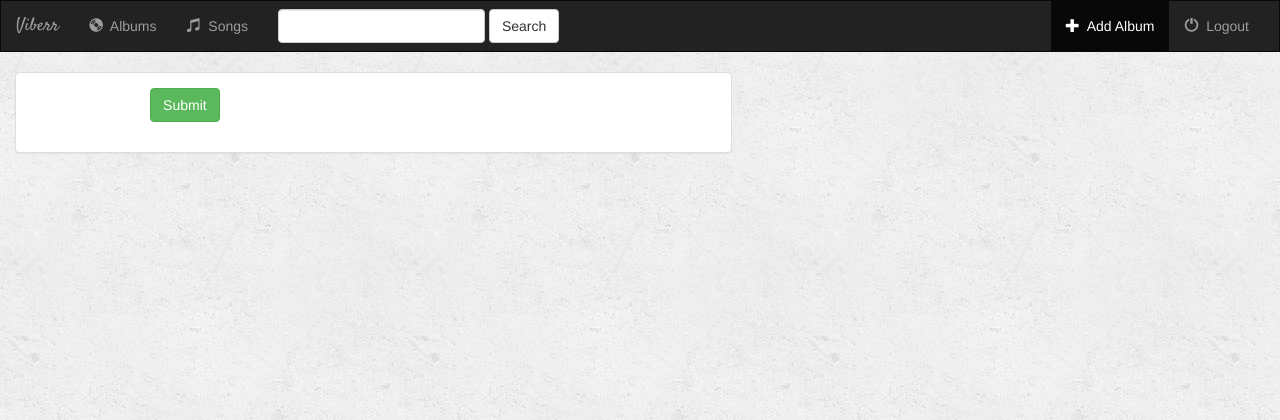
After one commit to Arthur236/music-gallery, a Django app: template music/templates/music/album_form.html in a window 1280 px wide. The commit adds this page. Shown: the top 420 px of the page. Run offline with Django 3.2, Linux system fonts and the light colour scheme; the template is opened without the code that fills it, so the values that code supplies are empty; some libraries are stand-ins or nearby versions.

Commit message:
Add generic views and forms

```diff
--- a/music/models.py
+++ b/music/models.py
@@ -1,4 +1,5 @@
 from django.db import models
+from django.core.urlresolvers import reverse
 
 
 class Album(models.Model):
@@ -6,6 +7,9 @@ class Album(models.Model):
     album_title = models.CharField(max_length=500)
     genre = models.CharField(max_length=100)
     album_cover = models.CharField(max_length=1000)
+
+    def get_absolute_url(self):
+        return reverse('music:detail', kwargs={'pk': self.pk})
 
     def __str__(self):
         """
--- /dev/null
+++ b/music/templates/music/album_form.html
@@ -0,0 +1,26 @@
+{% extends 'music/base.html' %}
+
+{% block title %}<title>Add Album</title>{% endblock %}
+{% block add_album_active %}active{% endblock %}
+
+{% block content %}
+    <div class="container-fluid">
+        <div class="row">
+            <div class="col-sm-12 col-md-7">
+                <div class="panel panel-default">
+                    <div class="panel-body">
+                        <form class="form-horizontal" action="" method="post" enctype="multipart/form-data">
+                            {% csrf_token %}
+                            {% include 'music/form_template.html' %}
+                            <div class="form-group">
+                                <div class="col-sm-offset-2 col-sm-10">
+                                    <button type="submit" class="btn btn-success">Submit</button>
+                                </div>
+                            </div>
+                        </form>
+                    </div>
+                </div>
+            </div>
+        </div>
+    </div>
+{% endblock %}
--- a/music/templates/music/base.html
+++ b/music/templates/music/base.html
@@ -2,13 +2,11 @@
 <html lang="en">
 <head>
     <meta charset="UTF-8">
-    {% block title %}
-        <title>Viberr</title>
-    {% endblock %}
+    {% block title %}<title>Viberr</title>{% endblock %}
 
     {% load staticfiles %}
     <link rel="stylesheet" type="text/css" href="{% static 'music/css/bootstrap.min.css' %}"/>
-    <link href='https://fonts.googleapis.com/css?family=Satisfy' rel='stylesheet' type='text/css'>
+    <link rel="stylesheet" type="text/css" href="https://fonts.googleapis.com/css?family=Satisfy">
     <link rel="stylesheet" type="text/css" href="{% static 'music/css/style.css' %}"/>
 </head>
 <body>
@@ -27,12 +25,12 @@
         <!-- Items -->
         <div class="collapse navbar-collapse" id="topNavbar">
             <ul class="nav navbar-nav">
-                <li class="active">
+                <li class="{% block albums_active %}{% endblock %}">
                     <a href="{% url 'music:index' %}">
                         <span class="glyphicon glyphicon-cd" aria-hidden="true"></span>&nbsp; Albums
                     </a>
                 </li>
-                <li class="">
+                <li class="{% block songs_active %}{% endblock %}">
                     <a href="#">
                         <span class="glyphicon glyphicon-music" aria-hidden="true"></span>&nbsp; Songs
                     </a>
@@ -47,8 +45,8 @@
             </form>
 
             <ul class="nav navbar-nav navbar-right">
-                <li class="">
-                    <a href="{% url 'music:index' %}">
+                <li class="{% block add_album_active %}{% endblock %}">
+                    <a href="{% url 'music:create_album' %}">
                         <span class="glyphicon glyphicon-plus" aria-hidden="true"></span>&nbsp; Add Album
                     </a>
                 </li>
--- /dev/null
+++ b/music/templates/music/form_template.html
@@ -0,0 +1,8 @@
+{% for field in form %}
+    <div class="col-sm-offset-2 col-sm-10">
+        <span class="text-danger small">{{ field.errors }}</span>
+    </div>
+
+    <label class="control-label col-sm-2">{{  field.label_tag }}</label>
+    <div class="col-sm-10">{{ field }}</div>
+{% endfor %}
--- a/music/urls.py
+++ b/music/urls.py
@@ -9,5 +9,8 @@ urlpatterns = [
 
     # /music/<album_id>/
     # The brackets group the characters string pattern so that it isn't read as separate items
-    url(r'^(?P<id>[0-9]+)/$', views.DetailView.as_view(), name="detail"),
+    url(r'^(?P<pk>[0-9]+)/$', views.DetailView.as_view(), name="detail"),
+
+    # /music/album/add/
+    url(r'^album/add/$', views.AlbumCreate.as_view(), name="create_album"),
 ]
--- a/music/views.py
+++ b/music/views.py
@@ -1,4 +1,5 @@
 from django.views import generic
+from django.views.generic.edit import CreateView, UpdateView, DeleteView
 from .models import Album
 
 
@@ -13,3 +14,8 @@ class IndexView(generic.ListView):
 class DetailView(generic.DetailView):
     model = Album
     template_name = 'music/detail.html'
+
+
+class AlbumCreate(CreateView):
+    model = Album
+    fields = ['artist', 'album_title', 'genre', 'album_cover']
```
Also changed, not shown: music/templates/music/detail.html (+80 -24 lines), music/templates/music/index.html (+39 -10 lines).
